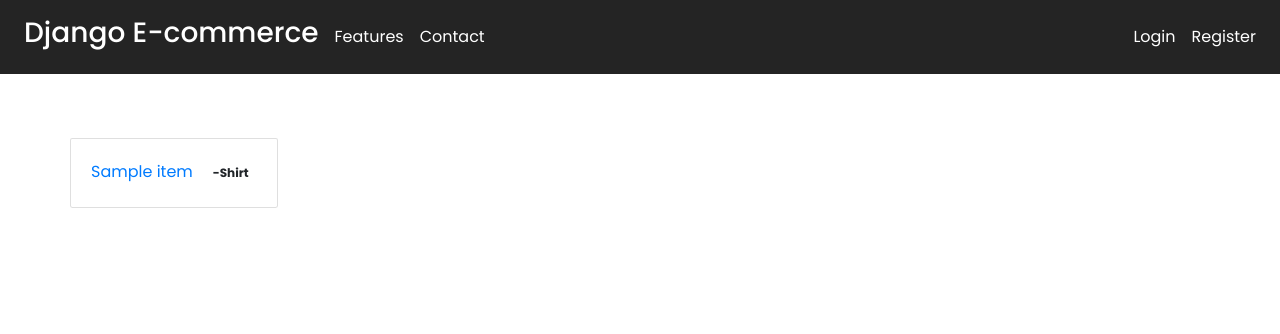
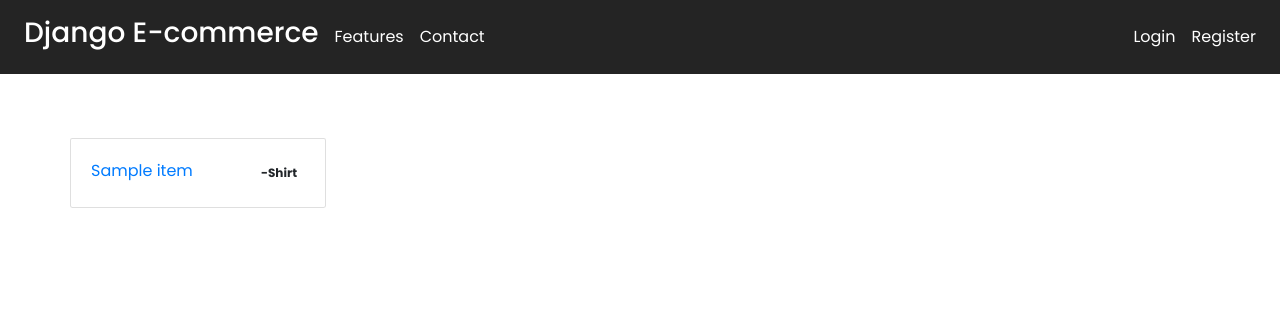
Before and after one commit to lisianthuss116/Mindzzle, a Django app: page / in a window 1280 px wide. Shown: the top 334 px of the page. Run offline with Django 3.2, Linux system fonts and the light colour scheme; tables that the repository leaves empty hold one stand-in row (values such as "Sample post"); some libraries are stand-ins or nearby versions; some web fonts are replaced.

Commit message:
fix view

```diff
--- a/backend/core/templates/core/home-page.html
+++ b/backend/core/templates/core/home-page.html
@@ -4,11 +4,13 @@
 <div class="container mt-5 mb-5">
     <div class="row mt-5">
         {% for item in object_list %}
-        <div class="card border-radius-015 mt-3 mr-5">
+        <div class="card border-radius-015 mt-3 mr-4" style="width:16rem;">
             <div class="card-body">
                 <p class="card-text">
                     <a href="{{ item.get_absolute_url }}">{{item}}</a>
-                    <span class="small badge p-2">&nbsp;&nbsp;&nbsp;-{{ item.get_category_display }}</span>
+                    <span class="small badge p-2 float-right">
+                        &nbsp;&nbsp;&nbsp;-{{ item.get_category_display }}
+                    </span>
                 </p>
             </div>
         </div>
```
